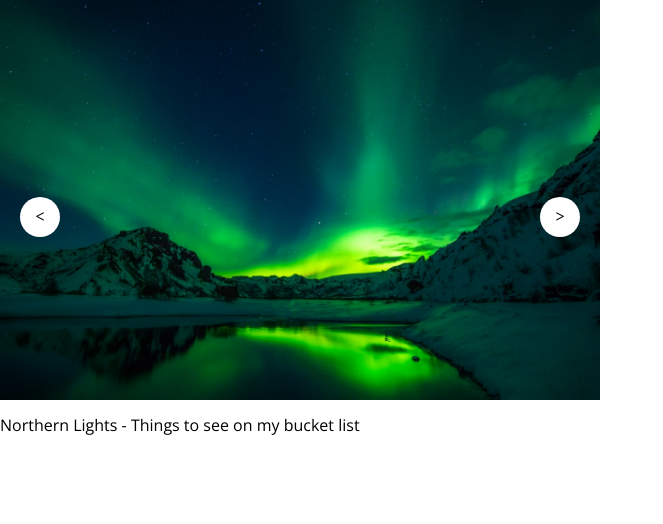
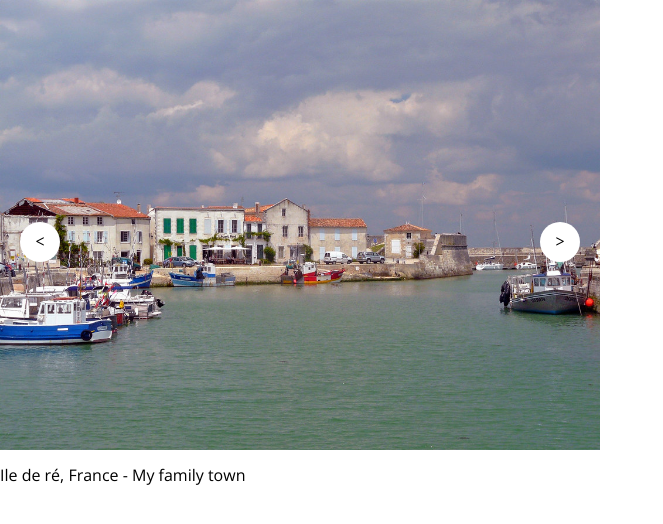
Before and after one commit to min-khanthee/Carousel, a website built with webpack: page Carousel/index.html in a window 1280 px wide. Both pictures are taken after a click on the button "Previous Slidex". Shown: the whole page, without its empty margins (0-663 px from the left). Built offline with nearby package versions, Linux system fonts and the light colour scheme.

Commit message:
add additional images

```diff
--- a/Carousel/index.html
+++ b/Carousel/index.html
@@ -24,6 +24,11 @@
         <p class="image-description">Northern Lights - Things to see on my bucket list</p>
       </div>
 
+      <div class="carousel-item">
+        <img src="images/4.jpg" />
+        <p class="image-description">Ile de ré, France - My family town</p>
+      </div>
+
       <div class="carousel-actions">
         <button id="carousel-button-prev" aria-label="Previous Slidex"><</button>
         <button id="carousel-button-next" aria-label="Next Slide">></button>
```
Also changed, not shown: Carousel/images/4.jpg (added).
